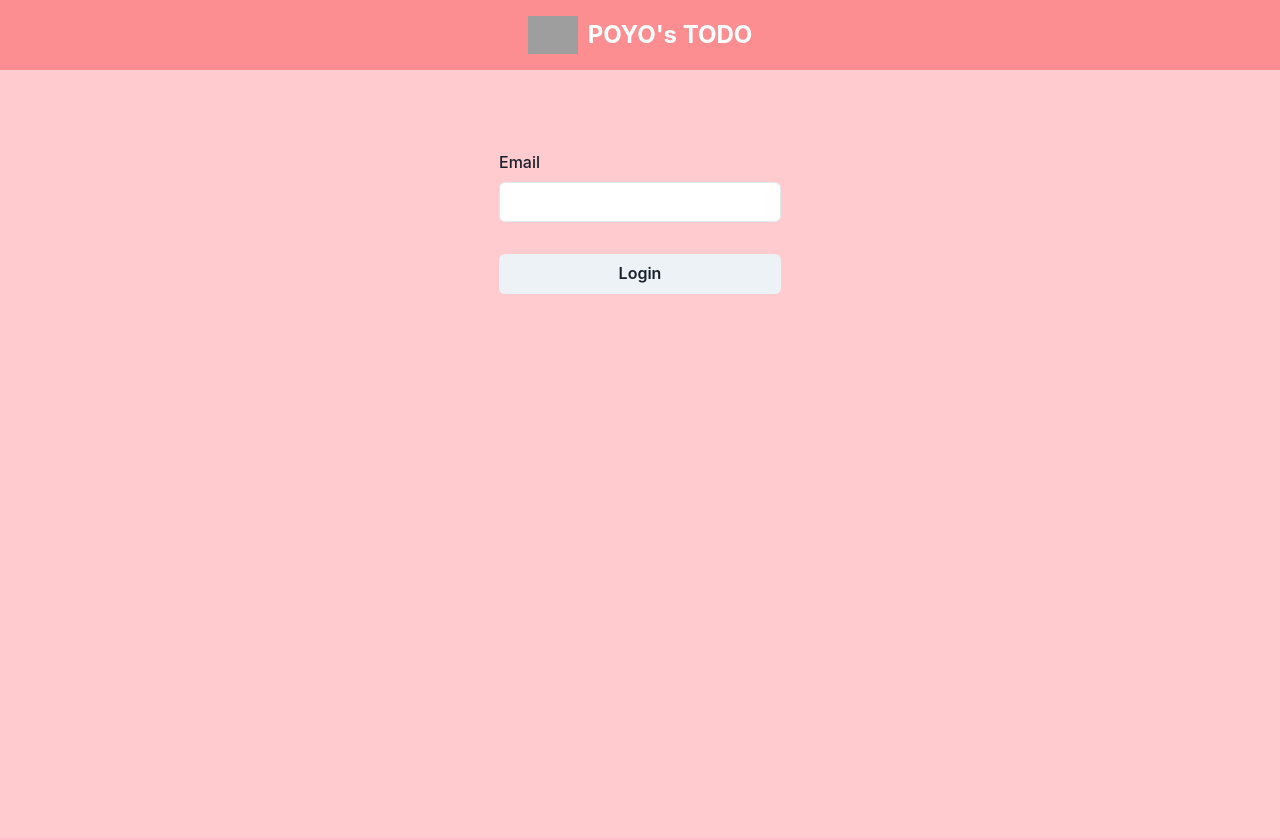
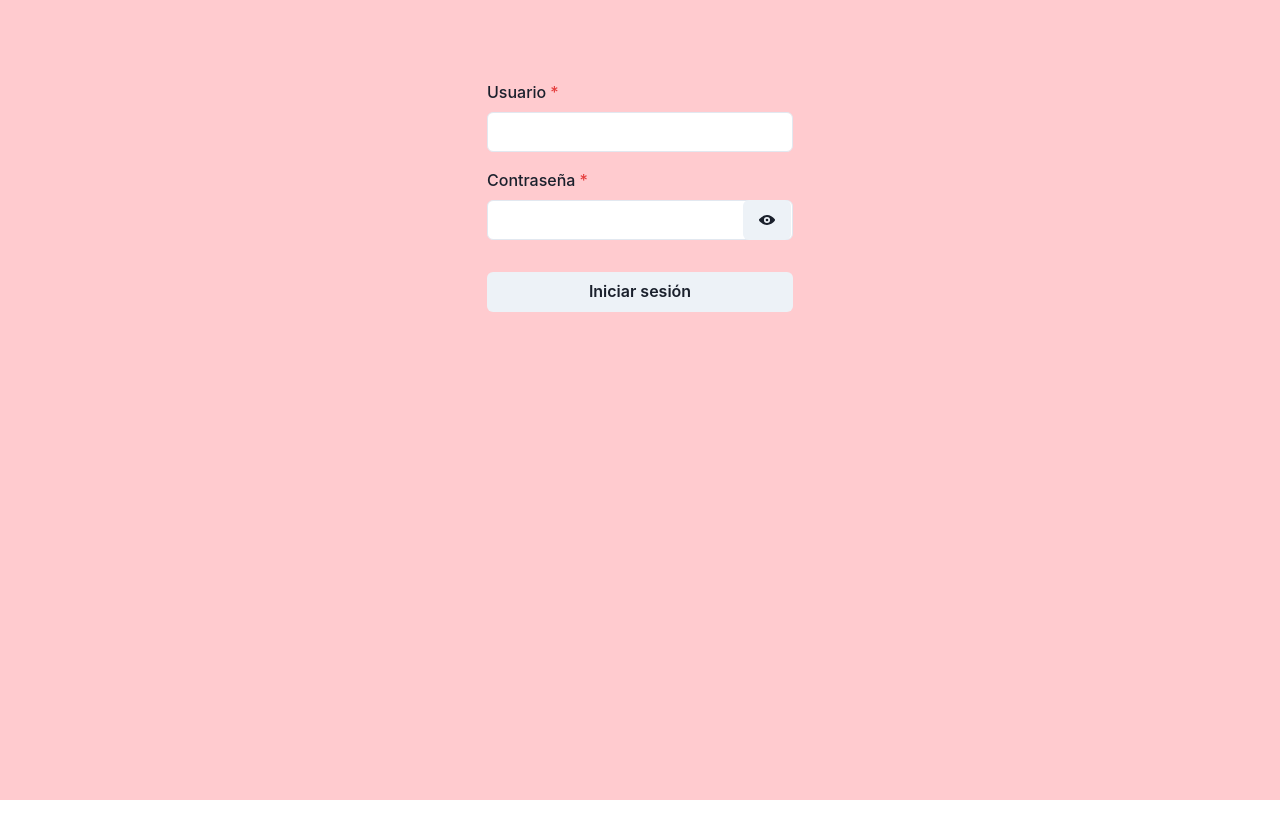
Before and after one commit to darkusphantom/poyo-todo, a React (Vite) app: page /login in a window 1280 px wide. Shown: the top 838 px of the page. After the commit the page ends 800 px from the top, so only its background shows below. Built offline with nearby package versions, Linux system fonts and the light colour scheme; grey boxes are pictures that could not be loaded.

Commit message:
feat: auth login page
- feat: logout
- fix: is valid elements when user is logged and home show the tab

```diff
--- a/package.json
+++ b/package.json
@@ -3,6 +3,7 @@
   "version": "0.5.0",
   "private": true,
   "dependencies": {
+    "@chakra-ui/icons": "^2.2.4",
     "@chakra-ui/react": "^2.8.2",
     "@emotion/react": "^11.11.4",
     "@emotion/styled": "^11.11.5",
--- a/src/config/notionConfig.ts
+++ b/src/config/notionConfig.ts
@@ -2,3 +2,5 @@ export const API_KEY_NOTION = import.meta.env.VITE_NOTION_TOKEN
 export const API_ID_DB_TASKS = import.meta.env.VITE_ID_DATABASE_TASK
 export const API_ID_DB_HABITS = import.meta.env.VITE_ID_DATABASE_TRACK_HABITS
 export const BASE_URL_NOTION = import.meta.env.VITE_NOTION_URL
+export const APP_USERNAME = import.meta.env.VITE_APP_USERNAME
+export const APP_PASSWORD = import.meta.env.VITE_APP_PASSWORD
--- a/src/index.tsx
+++ b/src/index.tsx
@@ -1,22 +1,33 @@
 import { render } from 'react-dom'
-import {
-    BrowserRouter,
-    RouterProvider,
-    createBrowserRouter,
-} from 'react-router-dom'
-import { Box, ChakraProvider } from '@chakra-ui/react'
+import { BrowserRouter } from 'react-router-dom'
+import { Box, ChakraProvider, Flex, Image, Text } from '@chakra-ui/react'
 import './index.css'
-import { Header } from './pages/App/components/Header'
+
 import { Auth } from './routes'
 
-render(
+const Header = () => {
+    const logo =
+        'https://i.pinimg.com/originals/f5/46/10/f5461004115fc4bc9fe27db66d2a33cc.png'
+    return (
+        <Box as="header" bg="#fc8e92" w="100%" p="4">
+            <Flex justify="center" align="center">
+                <Image src={logo} alt="Kirby Face" w="50px" mr="10px" />
+                <Text as="h1" fontWeight="bold" fontSize="24px" color="white">
+                    POYO's TODO
+                </Text>
+            </Flex>
+        </Box>
+    )
+}
+const App = () => {
+    return (
         <BrowserRouter>
             <ChakraProvider>
-            <Header />
-            <Box my="0" px="24px" bg="#ffcbcf" position="relative" minH="100vh">
+                <Box bg="#ffcbcf" minH="100vh">
                     <Auth />
                 </Box>
             </ChakraProvider>
-    </BrowserRouter>,
-    document.getElementById('root')
+        </BrowserRouter>
     )
+}
+render(<App />, document.getElementById('root'))
--- a/src/pages/App/components/Header/index.tsx
+++ b/src/pages/App/components/Header/index.tsx
@@ -1,19 +1,20 @@
 import { Box, Flex, Image, Text } from '@chakra-ui/react'
+import { DrawerExample } from '../Drawer'
 
-const Header = () => {
+const HeaderPage = () => {
     const logo =
         'https://i.pinimg.com/originals/f5/46/10/f5461004115fc4bc9fe27db66d2a33cc.png'
     return (
         <Box as="header" bg="#fc8e92" w="100%" p="4">
-            <Flex justify="center" align="center">
+            <Flex justify="space-around" align="center">
                 <Image src={logo} alt="Kirby Face" w="50px" mr="10px" />
                 <Text as="h1" fontWeight="bold" fontSize="24px" color="white">
                     POYO's TODO
                 </Text>
+                <DrawerExample  />
             </Flex>
-            {/* <DrawerExample /> */}
         </Box>
     )
 }
 
-export { Header }
+export { HeaderPage }
--- a/src/pages/App/components/TodoHeader/index.tsx
+++ b/src/pages/App/components/TodoHeader/index.tsx
@@ -1,20 +1,21 @@
-import { Box } from '@chakra-ui/react';
-import React from 'react';
+import { Box } from '@chakra-ui/react'
+import React from 'react'
 
-const TodoHeader = ({ children, loading }: any) => {
-
-  return (
-    <Box as="header">
-      {
-        React.Children
-          .toArray(children)
-          .map(child => React.cloneElement(
-            child as any,
-            { loading }
-          ))
-      }
-    </Box>
-  )
+interface TodoHeaderProps {
+    children: React.ReactNode
+    loading: boolean
 }
 
-export { TodoHeader };
+const TodoHeader: React.FC<TodoHeaderProps> = ({ children, loading }) => {
+    return (
+        <Box as="header">
+            {React.Children.toArray(children).map((child) =>
+                React.isValidElement(child)
+                    ? React.cloneElement(child, loading)
+                    : child
+            )}
+        </Box>
+    )
+}
+
+export { TodoHeader }
--- a/src/pages/Auth/components/Login/index.tsx
+++ b/src/pages/Auth/components/Login/index.tsx
@@ -6,52 +6,112 @@ import {
     FormErrorMessage,
     FormLabel,
     Input,
+    InputGroup,
+    InputRightElement,
+    useToast,
 } from '@chakra-ui/react'
-import { useState } from 'react'
-import { useLocalStorage } from '../../../App/services/useLocalStorage'
-import { API_KEY_NOTION } from '../../../../config/notionConfig'
+import { useState, useEffect } from 'react'
+import { useNavigate } from 'react-router-dom'
 import { useAuth } from '../../services/useAuth'
-import { useNavigate } from 'react-router-dom'
+import { authenticateUser } from '../../../../services/notionAuth'
+import { ViewIcon, ViewOffIcon } from '@chakra-ui/icons'
 
 /**
  * Login component for user authentication.
  *
- * @param {any} _data - Data for form submission
  * @return {JSX.Element} Login form JSX
  */
 const Login = () => {
     const { login } = useAuth()
     const navigate = useNavigate()
-    const [token, setToken] = useState('')
-    const { saveItem } = useLocalStorage('TOKEN', 'TOKEN')
+    const toast = useToast()
+    const [username, setUsername] = useState('')
+    const [password, setPassword] = useState('')
+    const [showPassword, setShowPassword] = useState(false)
 
-    const onSubmit = (_data: any) => {
-        if (token === API_KEY_NOTION) {
-            saveItem(token)
+    useEffect(() => {
+        const token = sessionStorage.getItem('authToken')
+        if (token) {
             login()
             navigate('/')
         }
+    }, [login, navigate])
+
+    const onSubmit = async (e: React.FormEvent) => {
+        e.preventDefault()
+        try {
+            const token = await authenticateUser(username, password)
+            if (token) {
+                sessionStorage.setItem('authToken', token)
+                login()
+                navigate('/')
+            } else {
+                toast({
+                    title: 'Error de autenticación',
+                    description: 'Credenciales incorrectas',
+                    status: 'error',
+                    duration: 3000,
+                    isClosable: true,
+                })
+            }
+        } catch (error) {
+            console.error('Error durante la autenticación:', error)
+            toast({
+                title: 'Error',
+                description: 'Ocurrió un error durante la autenticación',
+                status: 'error',
+                duration: 3000,
+                isClosable: true,
+            })
+        }
     }
+
+    const togglePasswordVisibility = () => setShowPassword(!showPassword)
 
     return (
         <Flex justifyContent="center" pt={20}>
-            <Box as="form" maxW="320px">
-                <FormControl mb={4}>
-                    <FormLabel htmlFor="email">Email</FormLabel>
+            <Box as="form" maxW="320px" onSubmit={onSubmit}>
+                <FormControl mb={4} isRequired>
+                    <FormLabel htmlFor="username">Usuario</FormLabel>
                     <Input
                         type="text"
-                        id="email"
+                        id="username"
                         bg="#fff"
-                        value={token}
-                        onChange={(e) => setToken(e.target.value)}
+                        value={username}
+                        onChange={(e) => setUsername(e.target.value)}
                     />
-                    <FormErrorMessage>This field is required</FormErrorMessage>
+                    <FormErrorMessage>Este campo es requerido</FormErrorMessage>
                 </FormControl>
-                <Button type="button" mt="4" w="100%" onClick={onSubmit}>
-                    Login
+                <FormControl mb={4} isRequired>
+                    <FormLabel htmlFor="password">Contraseña</FormLabel>
+                    <InputGroup>
+                        <Input
+                            type={showPassword ? 'text' : 'password'}
+                            id="password"
+                            bg="#fff"
+                            value={password}
+                            position="relative"
+                            onChange={(e) => setPassword(e.target.value)}
+                        />
+                        <InputRightElement
+                            width="4.5rem"
+                            position="absolute"
+                            right="-10px"
+                            zIndex="1"
+                        >
+                            <Button onClick={togglePasswordVisibility}>
+                                {showPassword ? <ViewOffIcon /> : <ViewIcon />}
+                            </Button>
+                        </InputRightElement>
+                    </InputGroup>
+                    <FormErrorMessage>Este campo es requerido</FormErrorMessage>
+                </FormControl>
+                <Button type="submit" mt="4" w="100%">
+                    Iniciar sesión
                 </Button>
             </Box>
         </Flex>
     )
 }
+
 export { Login }
--- /dev/null
+++ b/src/services/notionAuth.ts
@@ -0,0 +1,38 @@
+import axios from 'axios';
+import { API_KEY_NOTION, APP_PASSWORD, APP_USERNAME } from '../config/notionConfig';
+
+const NOTION_API_KEY = API_KEY_NOTION
+
+// Función para autenticar al usuario
+export const authenticateUser = async (username: string, password: string): Promise<string | null> => {
+  // Aquí deberías implementar la lógica real de autenticación con la API de Notion
+  // Este es solo un ejemplo simplificado
+  if (username === APP_USERNAME && password === APP_PASSWORD) {
+    return API_KEY_NOTION
+  }
+
+  console.log('Credenciales incorrectas')
+  return null
+};
+
+// Función para obtener datos de Notion
+export const getNotionData = async (databaseId: string) => {
+  if (!NOTION_API_KEY) {
+    throw new Error('Notion API key no configurada');
+  }
+
+  try {
+    const response = await axios.post(`https://api.notion.com/v1/databases/${databaseId}/query`, {}, {
+      headers: {
+        'Authorization': `Bearer ${NOTION_API_KEY}`,
+        'Notion-Version': '2022-06-28', // Asegúrate de usar la versión más reciente
+        'Content-Type': 'application/json',
+      },
+    });
+
+    return response.data;
+  } catch (error) {
+    console.error('Error al obtener datos de Notion:', error);
+    throw error;
+  }
+};
```
Also changed, not shown: src/pages/App/components/Drawer/index.tsx (+31 -10 lines), src/pages/App/index.tsx (+28 -9 lines), 2 other files (tests, documents, lock files or other folders). Lines whose indentation alone changed are shown as unchanged.
